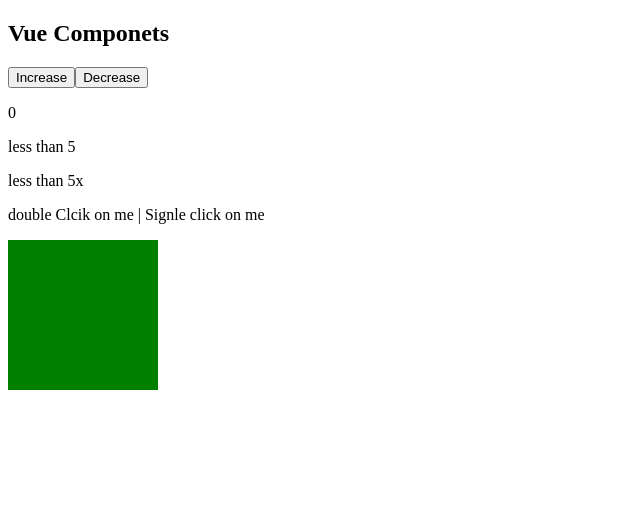
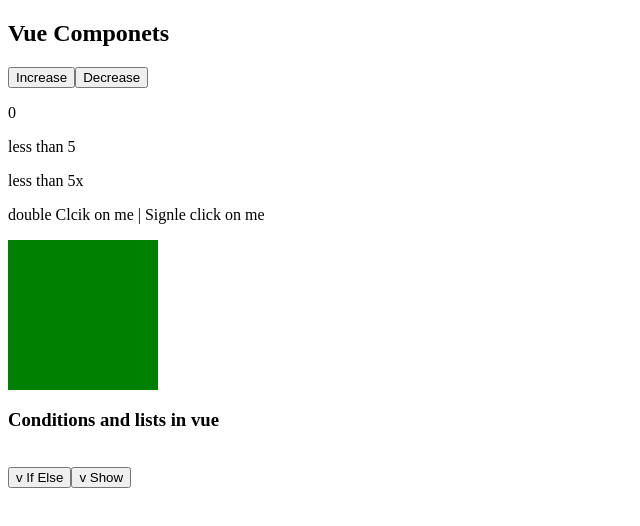
Before and after one commit to mdabhn/vueContentx, a Vue app: page / in a window 1280 px wide. Shown: the top 526 px of the page, without its empty margins (0-640 px from the left). Built offline with nearby package versions, Linux system fonts and the light colour scheme.

Commit message:
v-show v-if

```diff
--- a/src/App.vue
+++ b/src/App.vue
@@ -1,14 +1,17 @@
 <template>
   <div id="app">
     <Main />
+    <ConditionsList />
   </div>
 </template>
 
 <script>
   import Main from './components/Main'
+  import ConditionsList from './components/ConditionsList'
   export default {
     components: {
       Main,
+      ConditionsList,
     },
   }
 </script>
--- /dev/null
+++ b/src/components/ConditionsList.vue
@@ -0,0 +1,30 @@
+<template>
+  <div class="container">
+    <h3>Conditions and lists in vue</h3>
+    <div v-if="show">
+      Pikabooooo
+    </div>
+    <!-- v-show just hide or show the content in the display -->
+    <div v-show="vshow">
+      Pikabooooo
+    </div>
+    <br />
+    <button @click="show = !show">v If Else</button>
+    <button @click="vshow = !vshow">v Show</button>
+  </div>
+</template>
+
+<script>
+  export default {
+    name: 'ConditionsList',
+    data() {
+      return {
+        x: null,
+        show: false,
+        vshow: false,
+      }
+    },
+  }
+</script>
+
+<style></style>
```
